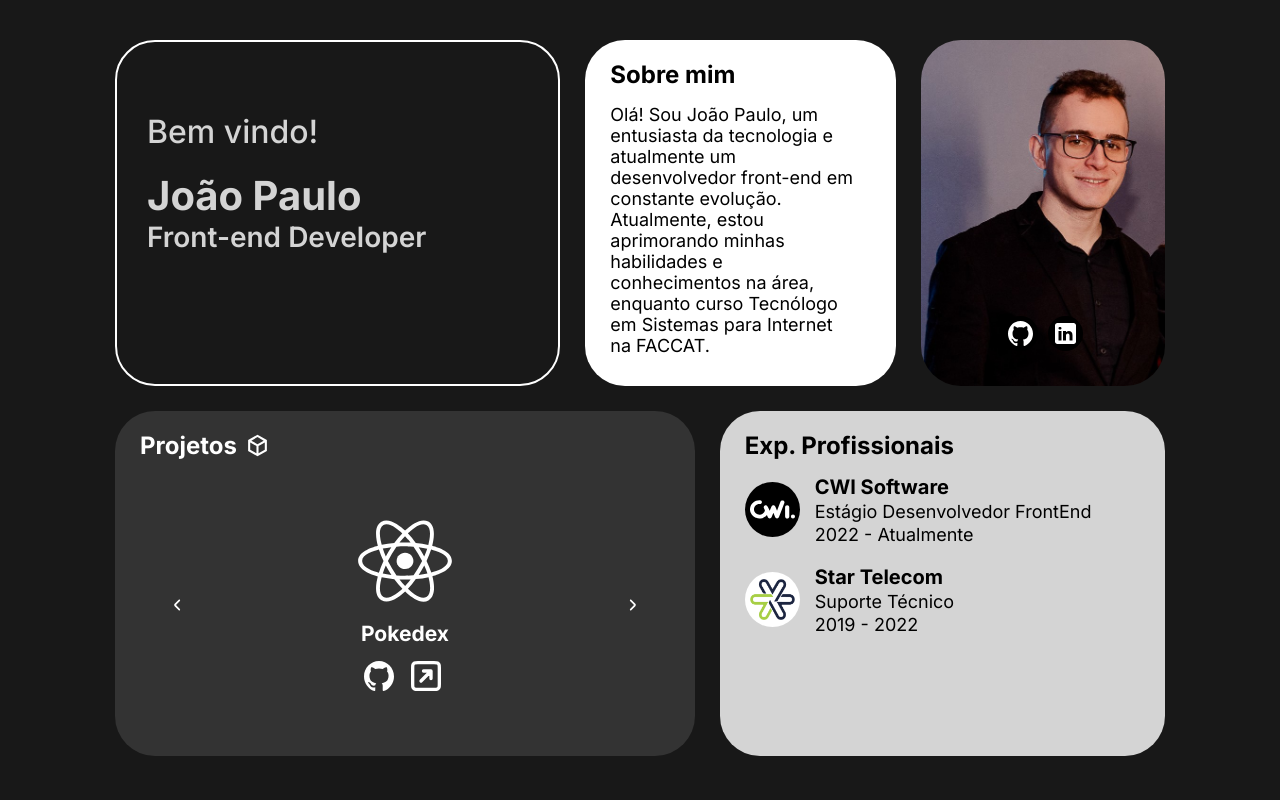
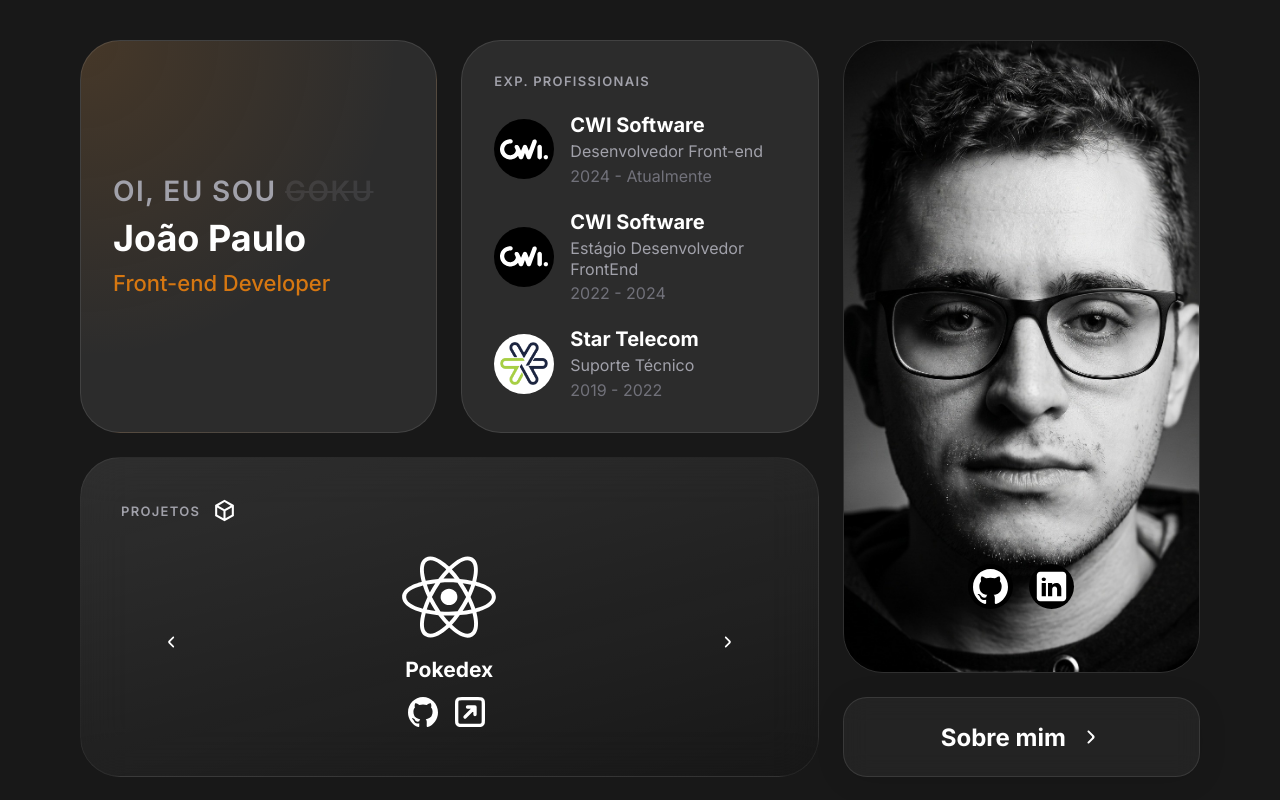
Before and after one commit to joaop-rosa/my-site, a React (Vite) app: page / in a window 1280 px wide. Built offline with nearby package versions, Linux system fonts and the light colour scheme.

Commit message:
adjusted layout and added life

```diff
--- a/src/App.module.css
+++ b/src/App.module.css
@@ -1,69 +1,128 @@
 .main {
 	width: 100%;
-	height: 100vh;
+	min-height: 100vh;
 	display: flex;
-	justify-content: center;
-	align-items: center;
+	flex-direction: column;
 }
 
 .container {
-	width: 1100px;
+	width: 100%;
+	max-width: 1200px;
 	margin: auto;
-	padding: 25px;
+	padding: 24px;
 }
 
+/* ==========================================
+   MOBILE FIRST BASE (Single Column)
+   ========================================== */
 .content {
 	display: grid;
-	grid-template-columns: repeat(16, 1fr);
-	grid-template-rows: repeat(2, minmax(auto, 48%));
-	gap: 25px;
+	grid-template-columns: 1fr;
+	gap: 24px;
 	width: 100%;
-	height: 90vh;
-	min-height: 700px;
-	max-height: 750px;
+}
+
+/* Force grid items to be able to shrink below their content size on mobile */
+.content > * {
+	min-width: 0;
+}
+
+.rightColumn {
+	display: flex;
+	flex-direction: column;
+	gap: 24px;
+	min-width: 0;
 }
 
 .cardAbout {
-	grid-column: span 5;
-	grid-row: auto;
+	display: flex;
+	align-items: center;
+	justify-content: center;
+	background: rgba(255, 255, 255, 0.05) !important;
+	backdrop-filter: blur(12px) !important;
+	-webkit-backdrop-filter: blur(12px) !important;
+	border: 1px solid rgba(255, 255, 255, 0.1) !important;
+	box-shadow: 0 4px 30px rgba(0, 0, 0, 0.1);
+	border-radius: 24px;
+	cursor: pointer;
+	transition: all 0.3s ease;
+	height: 80px;
+	min-height: 80px;
+	flex-shrink: 0;
 }
 
-.cardCarousel {
-	grid-column: span 9;
-	grid-row: auto;
+.cardAbout:hover {
+	background: rgba(214, 119, 17, 0.1) !important;
+	border-color: rgba(214, 119, 17, 0.5) !important;
+	box-shadow: 0 0 20px rgba(214, 119, 17, 0.2);
+}
+
+.aboutCompactContent {
+	display: flex;
+	align-items: center;
+	gap: 12px;
+}
+
+.aboutCompactContent h2 {
+	font-size: 24px;
+	font-weight: 700;
+	color: #ffffff;
+}
+
+.aboutCompactIcon {
+	width: 24px;
+	height: 24px;
+	transition: transform 0.3s ease;
+}
+
+.cardAbout:hover .aboutCompactIcon {
+	transform: translateX(5px);
 }
 
 .cardName {
-	padding: 20px 25px 80px 30px;
-	grid-column: span 7;
-	grid-row: auto;
+	padding: 32px;
 	display: flex;
 	flex-direction: column;
 	justify-content: center;
-	border: solid 2px white;
+	border: 1px solid rgba(255, 255, 255, 0.1);
 	border-radius: 40px;
 	color: var(--alto);
+	height: 100%;
+	background: radial-gradient(circle at top left, rgba(214, 119, 17, 0.15) 0%, transparent 60%), rgba(255, 255, 255, 0.09);
+	transition: box-shadow 0.3s ease, border-color 0.3s ease;
+}
+
+.cardName:hover {
+	box-shadow: 0 0 30px rgba(214, 119, 17, 0.15);
+	border-color: rgba(214, 119, 17, 0.4);
 }
 
 .presentation {
-	font-size: 32px;
-	font-weight: 500;
+	font-size: 16px;
+	font-weight: 600;
+	color: #a1a1aa;
+	text-transform: uppercase;
+	letter-spacing: 0.05em;
 }
 
 .name {
 	font-size: 40px;
 	font-weight: 700;
-	margin-top: 20px;
+	margin-top: 8px;
+	color: #ffffff;
 }
 
 .description {
-	font-size: 28px;
-	font-weight: 600;
+	font-size: 22px;
+	font-weight: 500;
+	line-height: 1.4;
+	margin-top: 8px;
+	color: #D67711;
 }
 
 .customCardPersonalWrapper {
-	grid-row: auto;
-	grid-column: span 4;
+	height: 100%;
+	min-height: 350px; /* Essential for mobile when it stacks */
 }
 
 .personalImageWrapper {
@@ -71,6 +130,8 @@
 	position: relative;
 	overflow: hidden;
 	height: 100%;
+	width: 100%;
+	border: 1px solid rgba(255, 255, 255, 0.1);
 }
 
 .personalImageWrapper::after {
@@ -100,16 +161,20 @@
 	padding: 9px;
 }
 
+.personalImageWrapper:hover .socialMedia img {
+	filter: var(--amber-filter);
+}
+
 .socialMediasWrapper {
 	position: absolute;
 	display: grid;
-	grid-template-columns: 35px 35px;
-	grid-template-rows: 35px;
+	grid-template-columns: 45px 45px;
+	grid-template-rows: 45px;
 	bottom: 10%;
 	left: 0;
 	right: 0;
 	justify-content: center;
-	gap: 10px;
+	gap: 16px;
 	z-index: 2;
 	transition: all 0.5s ease;
 }
@@ -119,6 +184,11 @@
 	border-radius: 50px;
 	position: relative;
 	padding: 5px;
+	transition: background-color 0.3s ease, transform 0.3s ease;
+}
+
+.socialMedia:hover {
+	transform: scale(1.1);
 }
 
 .iconWrapper {
@@ -126,24 +196,53 @@
 	height: 100%;
 }
 
+
+
 .workCardWrapper {
-	grid-column: span 7;
-	grid-row: auto;
-	padding: 20px 25px 35px;
+	padding: 32px;
 	border-radius: 40px;
-	background-color: var(--alto);
+	background-color: rgba(255, 255, 255, 0.09);
 	display: flex;
 	flex-direction: column;
-	gap: 15px;
+	gap: 24px;
+	height: 100%;
+	min-height: 350px;
+	color: var(--white);
+	border: 1px solid rgba(255, 255, 255, 0.1);
+	transition: box-shadow 0.3s ease, border-color 0.3s ease;
+}
+
+.workCardWrapper:hover {
+	box-shadow: 0 0 30px rgba(214, 119, 17, 0.15);
+	border-color: rgba(214, 119, 17, 0.4);
+}
+
+.workCardWrapper h2 {
+	font-weight: 600;
+	color: #a1a1aa;
+	font-size: 13px;
+	text-transform: uppercase;
+	letter-spacing: 0.1em;
+}
+
+.cardCarousel {
+	background: linear-gradient(165deg, rgba(255, 255, 255, 0.1) 0%, rgba(255, 255, 255, 0.00) 100%) !important;
+	backdrop-filter: blur(24px) saturate(180%) !important;
+	-webkit-backdrop-filter: blur(24px) saturate(180%) !important;
+	border: 1px solid rgba(255, 255, 255, 0.06) !important;
+	transition: box-shadow 0.3s ease, border-color 0.3s ease, background 0.3s ease;
+}
+
+.cardCarousel:hover {
+	box-shadow: 0 0 40px rgba(214, 119, 17, 0.15);
+	border-color: rgba(214, 119, 17, 0.3);
 }
 
 .worksWrapper {
-	display: grid;
-	grid-template-columns: repeat(auto-fit, minmax(auto, 360px));
+	display: flex;
+	flex-direction: column;
 	align-items: flex-start;
-	flex: unset;
-	row-gap: 20px;
-	column-gap: 30px;
+	gap: 24px;
 	overflow-y: auto;
 	padding-right: 10px;
 }
@@ -151,184 +250,103 @@
 .work {
 	display: flex;
 	align-items: center;
-	gap: 15px;
+	gap: 16px;
 }
 
 .workIconWrapper {
-	padding: 5px;
+	padding: 6px;
 	border-radius: 50px;
 }
 
 .workIconContainer {
 	position: relative;
-	width: 45px;
-	height: 45px;
+	width: 48px;
+	height: 48px;
 }
 
 .workTextWrapper {
 	display: flex;
 	flex-direction: column;
-	gap: 2px;
+	gap: 4px;
 	flex: 1;
 }
 
 .workTitle {
 	font-size: 20px;
+	line-height: 1.2;
+	font-weight: 700;
+	color: #ffffff;
 }
 
 .workSubtitle {
-	font-size: 18px;
+	font-size: 16px;
+	line-height: 1.3;
+	color: #a1a1aa;
 }
 
 .workTime {
-	font-size: 18px;
+	font-size: 16px;
+	color: #71717a;
 }
 
-@media screen and (max-width: 1024px) {
+/* ==========================================
+   TABLET (2 Columns)
+   ========================================== */
+@media screen and (min-width: 768px) {
 	.content {
-		grid-template-columns: repeat(16, 1fr);
-		grid-template-rows: repeat(auto-fit, 1fr);
-		height: unset;
-		min-height: 700px;
-		max-height: unset;
-		padding-bottom: 40px;
+		grid-template-columns: repeat(2, 1fr);
+		grid-template-rows: auto auto auto;
+		gap: 24px;
+	}
+
+	.cardName { grid-column: 1 / 3; grid-row: 1; }
+	.rightColumn { grid-column: 1 / 2; grid-row: 2; gap: 24px; }
+	.workCardWrapper { grid-column: 2 / 3; grid-row: 2; min-height: unset; }
+	.cardCarousel { grid-column: 1 / 3; grid-row: 3; }
+}
+
+/* ==========================================
+   DESKTOP (3 Columns)
+   ========================================== */
+@media screen and (min-width: 1024px) {
+	.container {
+		padding: 40px;
+	}
+
+	.content {
+		grid-template-columns: repeat(3, 1fr);
+		grid-template-rows: 1fr 1fr;
+		height: calc(100vh - 80px);
+		min-height: 650px;
+		max-height: 850px;
 	}
 
 	.cardName {
-		grid-column: span 10;
-		grid-row: auto;
-		order: 1;
-		min-height: 275px;
+		grid-column: 1 / 2;
+		grid-row: 1 / 2;
+		padding: 32px;
+	}
+	.rightColumn {
+		grid-column: 3 / 4;
+		grid-row: 1 / 3;
+		gap: 24px;
+	}
+	.customCardPersonalWrapper {
+		flex: 1;
+		height: auto;
+		min-height: 0;
+	}
+	.cardCarousel {
+		grid-column: 1 / 3;
+		grid-row: 2 / 3;
+	}
+	.workCardWrapper {
+		grid-column: 2 / 3;
+		grid-row: 1 / 2;
+		padding: 32px;
 	}
 
-	.cardAbout {
-		grid-column: span 6;
-		grid-row: auto;
-		order: 2;
-		min-height: 270px;
-	}
-
-	.cardCarousel {
-		grid-column: span 11;
-		grid-row: auto;
-		order: 3;
-		min-height: 320px;
-	}
-
-	.workCardWrapper {
-		grid-column: span 16;
-		grid-row: auto;
-		order: 5;
-		min-height: 250px;
-	}
-
-	.worksWrapper {
-		padding-right: 0;
-	}
-
-	.customCardPersonalWrapper {
-		grid-row: auto;
-		grid-column: span 5;
-		order: 4;
-		min-height: 360px;
-	}
+	.presentation { font-size: 28px; }
+	.name { font-size: 36px; }
+	.description { font-size: 22px; }
 }
-
-@media screen and (max-width: 920px) {
-	.cardName {
-		grid-column: span 10;
-	}
-
-	.cardAbout {
-		grid-column: span 6;
-	}
-
-	.cardCarousel {
-		grid-column: span 10;
-	}
-
-	.customCardPersonalWrapper {
-		grid-column: span 6;
-	}
-}
-
-@media screen and (max-width: 768px) {
-	.cardName {
-		padding-bottom: 60px;
-	}
-
-	.content {
-		grid-template-columns: repeat(7, 1fr);
-	}
-
-	.cardName {
-		grid-column: span 7;
-	}
-
-	.cardAbout {
-		grid-column: span 4;
-		order: 2;
-	}
-
-	.cardCarousel {
-		grid-column: span 7;
-		order: 4;
-	}
-
-	.workCardWrapper {
-		grid-column: span 7;
-		min-height: 280px;
-	}
-
-	.customCardPersonalWrapper {
-		grid-column: span 3;
-		order: 1;
-	}
-
-	.socialMediasWrapper {
-		grid-template-columns: 45px 45px;
-		grid-template-rows: 45px;
-	}
-}
-
-@media screen and (max-width: 535px) {
-	.cardName {
-		padding-left: 20px;
-	}
-
-	.cardName {
-		grid-column: span 7;
-	}
-
-	.cardAbout {
-		grid-column: span 7;
-	}
-
-	.cardCarousel {
-		grid-column: span 7;
-	}
-
-	.workCardWrapper {
-		grid-column: span 7;
-	}
-
-	.customCardPersonalWrapper {
-		grid-column: span 7;
-	}
-
-	.description {
-		font-size: 24px;
-	}
-
-	.personalImage {
-		object-position: 50% 15%;
-	}
-
-	.workTitle {
-		font-size: 18px;
-	}
-
-	.workSubtitle {
-		font-size: 16px;
-	}
-}
--- a/src/App.tsx
+++ b/src/App.tsx
@@ -1,10 +1,11 @@
-import s from "./App.module.css";
-import { Card } from "./components/cards/Card";
-import { CARD_THEME, CARD_TYPE } from "./components/cards/constants";
-import { PROJECTS } from "./constants/projects";
-import { SOCIAL_MEDIAS } from "./constants/socialMedias";
-import { ABOUT_ME_CARD, PROJECT_CARD } from "./constants/text";
-import { WORKS } from "./constants/works";
+import s from "./App.module.css"
+import { Card } from "./components/cards/Card"
+import { CARD_THEME, CARD_TYPE } from "./components/cards/constants"
+import { PROJECTS } from "./constants/projects"
+import { SOCIAL_MEDIAS } from "./constants/socialMedias"
+import cn from "classnames"
+import { PROJECT_CARD } from "./constants/text"
+import { WORKS } from "./constants/works"
 
 export default function Home() {
   return (
@@ -13,78 +14,27 @@ export default function Home() {
         <div className={s.content}>
           <Card type={CARD_TYPE.CUSTOM}>
             <div className={s.cardName}>
-							<h3 className={s.presentation}>Bem vindo!</h3>
+              <h3 className={s.presentation}>Oi, eu sou <span style={{ textDecorationLine: "line-through", opacity: 0.15 }}>Goku</span></h3>
               <h1 className={s.name}>João Paulo</h1>
               <h2 className={s.description}>Front-end Developer</h2>
             </div>
           </Card>
-					<Card
-						title={ABOUT_ME_CARD.TITLE}
-						description={ABOUT_ME_CARD.DESCRIPTION}
-						type={CARD_TYPE.TEXT}
-						theme={CARD_THEME.LIGHT}
-						className={s.cardAbout}
-					/>
-					<Card type={CARD_TYPE.CUSTOM}>
-						<div className={s.customCardPersonalWrapper}>
-							<div className={s.personalImageWrapper}>
-								<img
-									src="/images/personal-photo.jpg"
-									alt="Foto pessoal."
-									className={s.personalImage}
-									style={{
-										width: "100%",
-										height: "100%",
-										objectFit: "cover",
-										position: "absolute",
-										top: 0,
-										left: 0,
-									}}
-								/>
-								<div className={s.socialMediasWrapper}>
-									{SOCIAL_MEDIAS.map((socialMedia) => {
-										return (
-											<a
-												className={s.socialMedia}
-												key={socialMedia.name}
-												href={socialMedia.url}
-												target="_blanck"
-											>
-												<div className={s.iconWrapper}>
-													<img
-														src={socialMedia.icon}
-														alt={`Ícone do ${socialMedia.name}`}
-														style={{
-															width: "100%",
-															height: "100%",
-															objectFit: "cover",
-															position: "absolute",
-															top: 0,
-															left: 0,
-														}}
-													/>
-												</div>
-											</a>
-										);
-									})}
-								</div>
-							</div>
-						</div>
-					</Card>
+
           <Card
             title={PROJECT_CARD.TITLE}
             type={CARD_TYPE.CAROUSEL}
             theme={CARD_THEME.DARK}
             itens={PROJECTS}
-						icon="/icons/project.svg"
+            icon='/icons/project.svg'
             className={s.cardCarousel}
           />
+
           <Card type={CARD_TYPE.CUSTOM}>
             <div className={s.workCardWrapper}>
               <h2>Exp. Profissionais</h2>
               <div className={s.worksWrapper}>
                 {WORKS.map((work, index) => {
-									const key = `${work.company}${work.role}${index}`;
+                  const key = `${work.company}${work.role}${index}`
                   return (
                     <div className={s.work} key={key}>
                       <div
@@ -94,7 +44,7 @@ export default function Home() {
                         <div className={s.workIconContainer}>
                           <img
                             src={work.companyIcon}
-														alt="Icone da empresa"
+                            alt='Icone da empresa'
                             className={s.workIcon}
                             style={{
                               width: "100%",
@@ -115,13 +65,71 @@ export default function Home() {
                         </p>
                       </div>
                     </div>
-									);
+                  )
                 })}
+              </div>
+            </div>
+          </Card>
+
+          <div className={s.rightColumn}>
+            <Card type={CARD_TYPE.CUSTOM}>
+              <div className={s.customCardPersonalWrapper}>
+                <div className={s.personalImageWrapper}>
+                  <img
+                    src='/images/personal-photo.jpeg'
+                    alt='Foto pessoal.'
+                    className={s.personalImage}
+                    style={{
+                      width: "100%",
+                      height: "100%",
+                      objectFit: "cover",
+                      position: "absolute",
+                      top: 0,
+                      left: 0,
+                    }}
+                  />
+                  <div className={s.socialMediasWrapper}>
+                    {SOCIAL_MEDIAS.map((socialMedia) => {
+                      return (
+                        <a
+                          className={s.socialMedia}
+                          key={socialMedia.name}
+                          href={socialMedia.url}
+                          target='_blanck'
+                        >
+                          <div className={s.iconWrapper}>
+                            <img
+                              src={socialMedia.icon}
+                              alt={`Ícone do ${socialMedia.name}`}
+                              style={{
+                                width: "100%",
+                                height: "100%",
+                                objectFit: "cover",
+                                position: "absolute",
+                                top: 0,
+                                left: 0,
+                              }}
+                            />
+                          </div>
+                        </a>
+                      )
+                    })}
+                  </div>
+                </div>
+              </div>
+            </Card>
+
+            <Card type={CARD_TYPE.CUSTOM}>
+              <div className={cn(s.cardAbout, "card-dark-theme-override")}>
+                <div className={s.aboutCompactContent}>
+                  <h2>Sobre mim</h2>
+                  <img src="/icons/arrow-right.svg" alt="Seta" className={s.aboutCompactIcon} />
                 </div>
               </div>
             </Card>
           </div>
         </div>
+      </div>
     </main>
-	);
+  )
 }
--- a/src/components/cards/Card.module.css
+++ b/src/components/cards/Card.module.css
@@ -1,10 +1,17 @@
 .card {
 	border-radius: 40px;
-	padding: 20px 25px;
+	padding: 32px;
 	display: flex;
 	flex-direction: column;
 	align-items: flex-start;
-	gap: 15px;
+	gap: 24px;
+	height: 100%;
+}
+
+@media screen and (min-width: 1024px) {
+	.card {
+		padding: 40px;
+	}
 }
 
 .cardLight {
@@ -28,10 +35,22 @@
 	overflow-y: auto;
 	padding-right: 15px;
 	font-size: 18px;
+	line-height: 1.6;
+	min-height: 0;
+	color: #a1a1aa;
+	font-weight: 400;
 }
 
 .titleWrapper {
 	display: flex;
 	align-items: center;
-	gap: 8px;
+	gap: 12px;
 }
+
+.titleWrapper h2 {
+	font-weight: 600;
+	color: #a1a1aa;
+	font-size: 13px;
+	text-transform: uppercase;
+	letter-spacing: 0.1em;
+}
--- a/src/components/cards/CardCarousel.module.css
+++ b/src/components/cards/CardCarousel.module.css
@@ -19,18 +19,19 @@
 	text-align: center;
 	font-size: 21px;
 	margin: 10px auto;
+	font-weight: 700;
 }
 
 .arrow {
 	width: 50px;
 	height: 100%;
-	color: var(--white);
 	z-index: 2;
+	transition: filter 0.3s ease, transform 0.3s ease;
 }
 
 .arrow:hover {
 	cursor: pointer;
-	color: var(--mine-shaft);
+	transform: scale(1.1);
 }
 
 .arrowLeft {
@@ -46,6 +47,14 @@
 	align-items: center;
 	justify-content: center;
 	gap: 12px;
+}
+
+.link {
+	transition: transform 0.3s ease;
+}
+
+.link:hover {
+	transform: scale(1.1);
 }
 
 @media screen and (max-width: 535px) {
--- a/src/constants/works.ts
+++ b/src/constants/works.ts
@@ -1,10 +1,18 @@
 export const WORKS = [
+	{
+		company: "CWI Software",
+		companyIcon: "/icons/cwi.svg",
+		role: "Desenvolvedor Front-end",
+		yearStart: 2024,
+		yearEnd: null,
+		iconBackground: "var(--black)",
+	},
 	{
 		company: "CWI Software",
 		companyIcon: "/icons/cwi.svg",
 		role: "Estágio Desenvolvedor FrontEnd",
 		yearStart: 2022,
-		yearEnd: null,
+		yearEnd: 2024,
 		iconBackground: "var(--black)",
 	},
 	{
--- a/src/globals.css
+++ b/src/globals.css
@@ -4,6 +4,8 @@
 	--mine-shaft: #333333;
 	--alto: #d4d4d4;
 	--black: #000;
+	--amber-hex: #D67711;
+	--amber-filter: brightness(0) saturate(100%) invert(54%) sepia(49%) saturate(1915%) hue-rotate(351deg) brightness(87%) contrast(89%);
 }
 
 * {
@@ -12,13 +14,15 @@
 	margin: 0;
 }
 
-html,
+html {
+	background-color: var(--cod-gray);
+}
+
 body {
-	max-width: 100vw;
 	min-height: 100vh;
 	overflow-x: hidden;
-	background-color: var(--cod-gray);
 	font-family: "Inter", sans-serif;
+	color: var(--white);
 }
 
 a {
```
Also changed, not shown: public/images/personal-photo.jpeg (added), public/images/personal-photo.jpg (deleted). Lines whose indentation alone changed are shown as unchanged.
